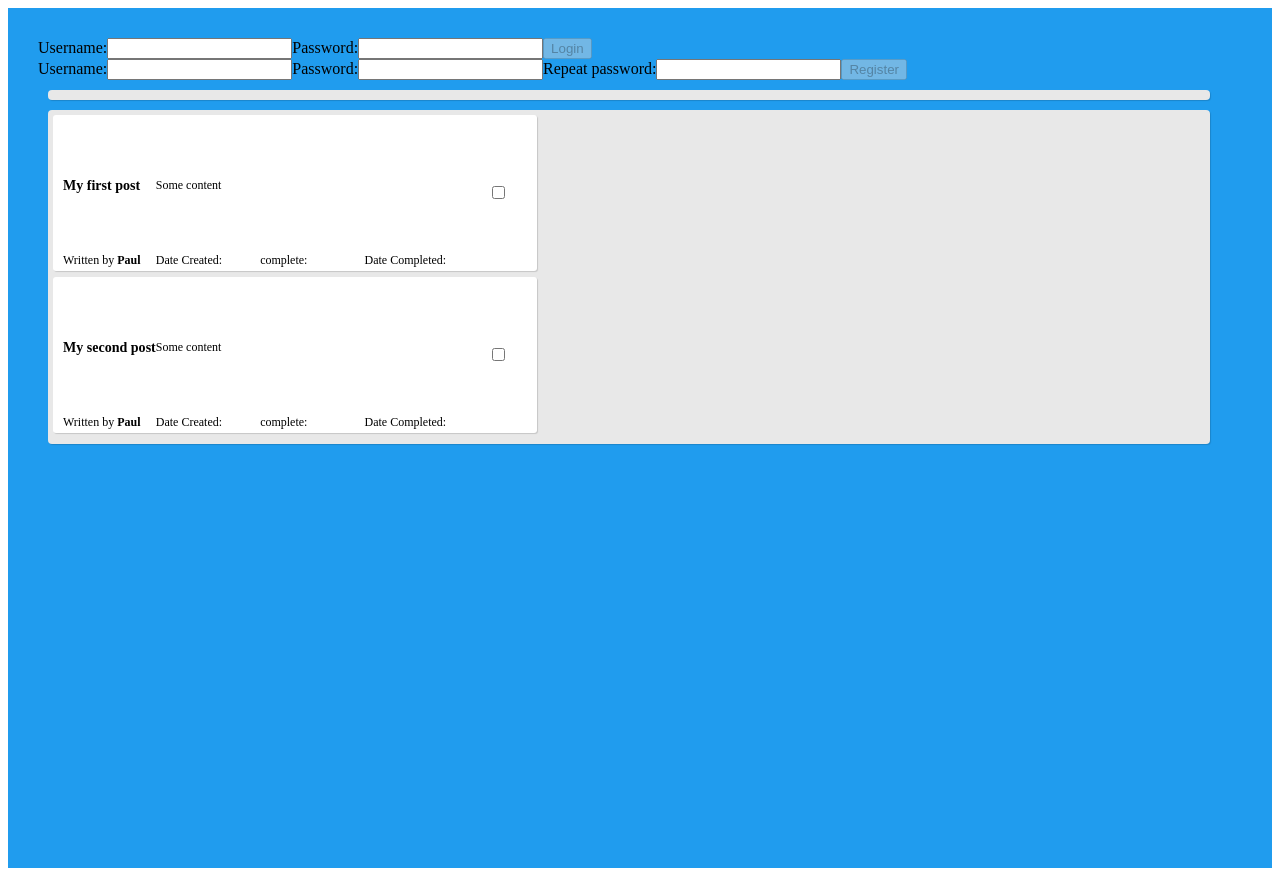
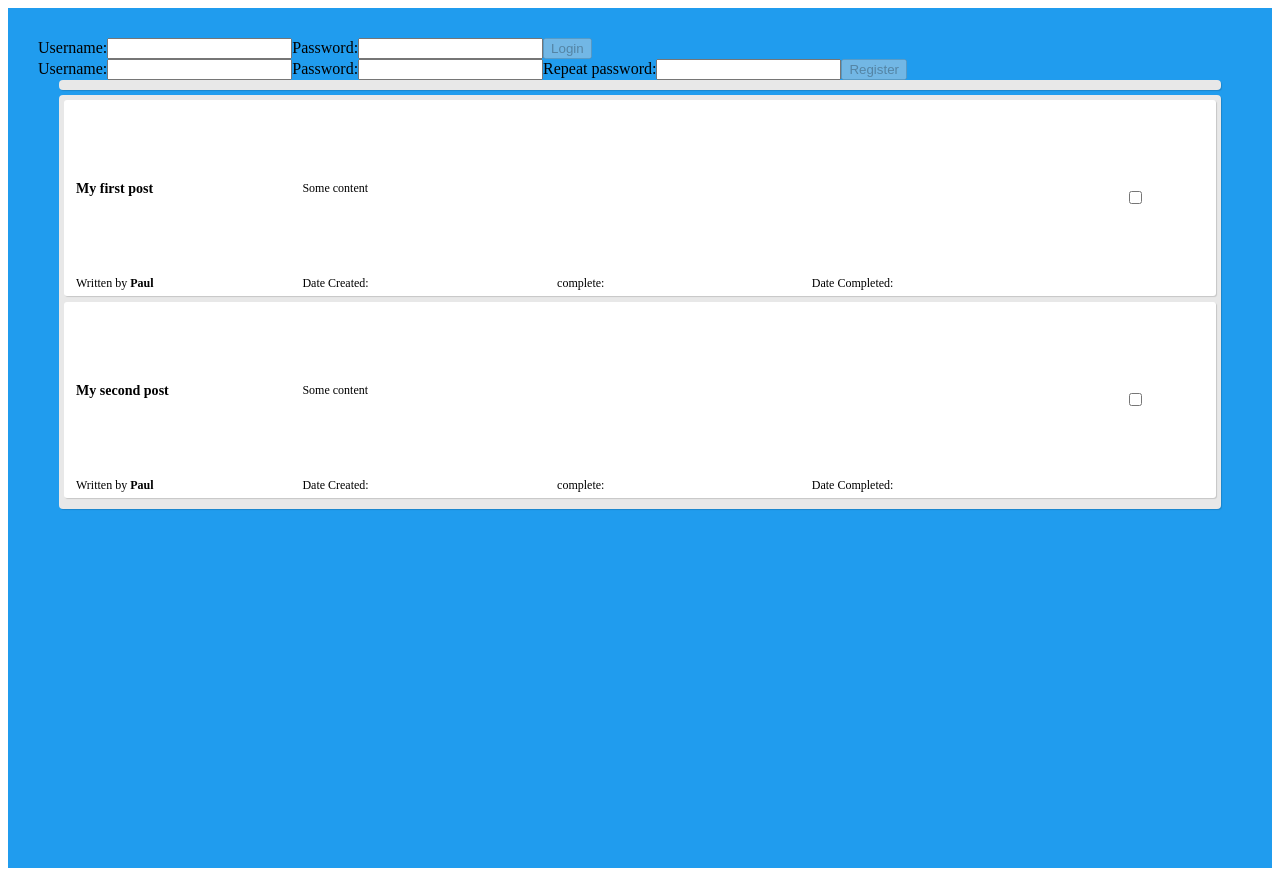
Before and after one commit to joezaksheske/Lab2, a React (Create React App) app: page / in a window 1280 px wide. Built offline with nearby package versions, Linux system fonts and the light colour scheme.

Commit message:
added some css

```diff
--- a/src/App.css
+++ b/src/App.css
@@ -6,31 +6,22 @@
 }
 
 .todo-list {
+    display: block;
     background: #e8e8e8;
     border-radius: 4px;
     max-width: 90vw;
     padding: 5px;
     box-shadow: 1px 1px 1px rgba(0, 0, 0, 0.15);
-    margin: 10px;
-}
-
-.create-Todo{
-    background: #e8e8e8;
-    display: flex;
-    border-radius: 4px;
-    max-width: 90vw;
-    padding: 5px;
-    box-shadow: 1px 1px 1px rgba(0, 0, 0, 0.15);
-    margin: 10px;
+    margin-right: auto;
+    margin-left: auto;
+    margin-bottom: 5px;
 }
 
 .todo {
     display: grid;
     grid-template-columns: 20fr 22.5fr 22.5fr 22.5fr 12.5fr;
     grid-template-rows: 20fr 70fr 10fr;
-    align-items: center;
     background: #fff;
-    width: border-box;
     border-radius: 3px;
     box-shadow: 1px 1px 1px rgba(0, 0, 0, 0.15);
     font-size: 12px;
@@ -40,38 +31,54 @@
 }
 
 .todo_Title_Container{
+    margin-top: auto;
+    margin-bottom: auto;
+    padding: 2px;
     grid-row: 1 / span 2;
     grid-column: 1;
 }
 
 .todo_Description_Container{
+    margin-top: auto;
+    margin-bottom: auto;
+    padding: 2px;
     grid-row: 1 / span 2;
     grid-column: 2 / span 4;
 }
 
 .todo_DateCreated_Container{
+    margin-top: auto;
+    margin-bottom: auto;
+    padding: 2px;
     grid-row: 3;
     grid-column: 2;
 }
 
 .todo_Checkbox_Container{
+    margin: auto;
     grid-row: 1 / span 3;
     grid-column: 5;
-    display: block;
-    vertical-align: center;
-    margin: auto;
 }
 
 .todo_Author_Container{
+    margin-top: auto;
+    margin-bottom: auto;
+    padding: 2px;
     grid-row: 3;
     grid-column: 1;
 }
 .todo_CompleteStatus_Container{
+    margin-top: auto;
+    margin-bottom: auto;
+    padding: 2px;
     grid-row:3;
     grid-column: 3;
 }
 
 .todo_DateCompleted_Container{
+    margin-top: auto;
+    margin-bottom: auto;
+    padding: 2px;
     grid-row:3;
     grid-column: 4;
     border: black;
--- a/src/App.js
+++ b/src/App.js
@@ -37,7 +37,7 @@ function App() {
                         <CreateTodo user={state.user} todos={state.todos} dispatch={dispatch} />
                     )}
                 </div>
-                <div className="create-Todo">
+                <div className="todo-list">
                     <TodoList todos={state.todos} />
                 </div>
             </main>
```
